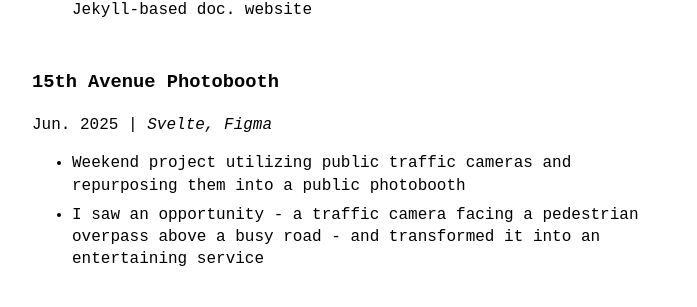
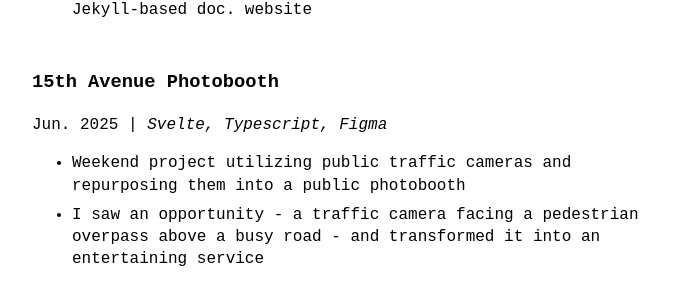
Before and after one commit to jbko6/PersonalWebsiteV5, a Jekyll site: the page built from index.md, in a window 1280 px wide and 900 px high, scrolled down 2526 px. Shown: the part 144-451 px from the top of the window, without its empty margins (288-985 px from the left). Built offline with Jekyll 4.4.1, drawn with Linux system fonts in a browser that asks for light colours.

Commit message:
Update resume.yml

```diff
--- a/_data/resume.yml
+++ b/_data/resume.yml
@@ -50,7 +50,7 @@ projects:
       - Pulls data from several sources including Google Calendar, Open-Meteo Weather, Github, Gradescope, Canvas, and more to provide users with a broad overview of what they need to know
       - Designed with Figma with user documentation provided via a Jekyll-based doc. website
   - title: 15th Avenue Photobooth
-    tools: Svelte, Figma
+    tools: Svelte, Typescript, Figma
     years: Jun. 2025
     details:
       - Weekend project utilizing public traffic cameras and repurposing them into a public photobooth
```
